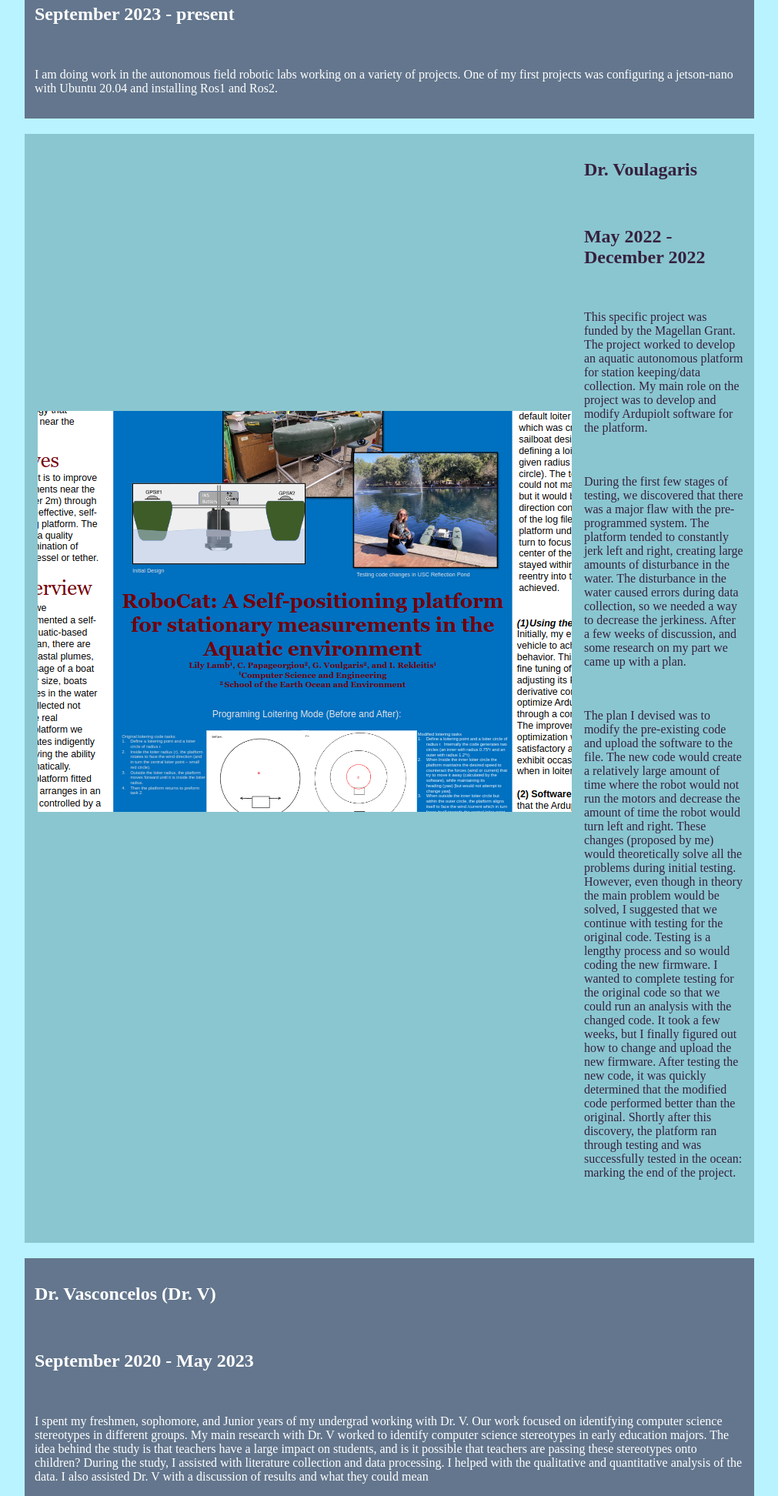
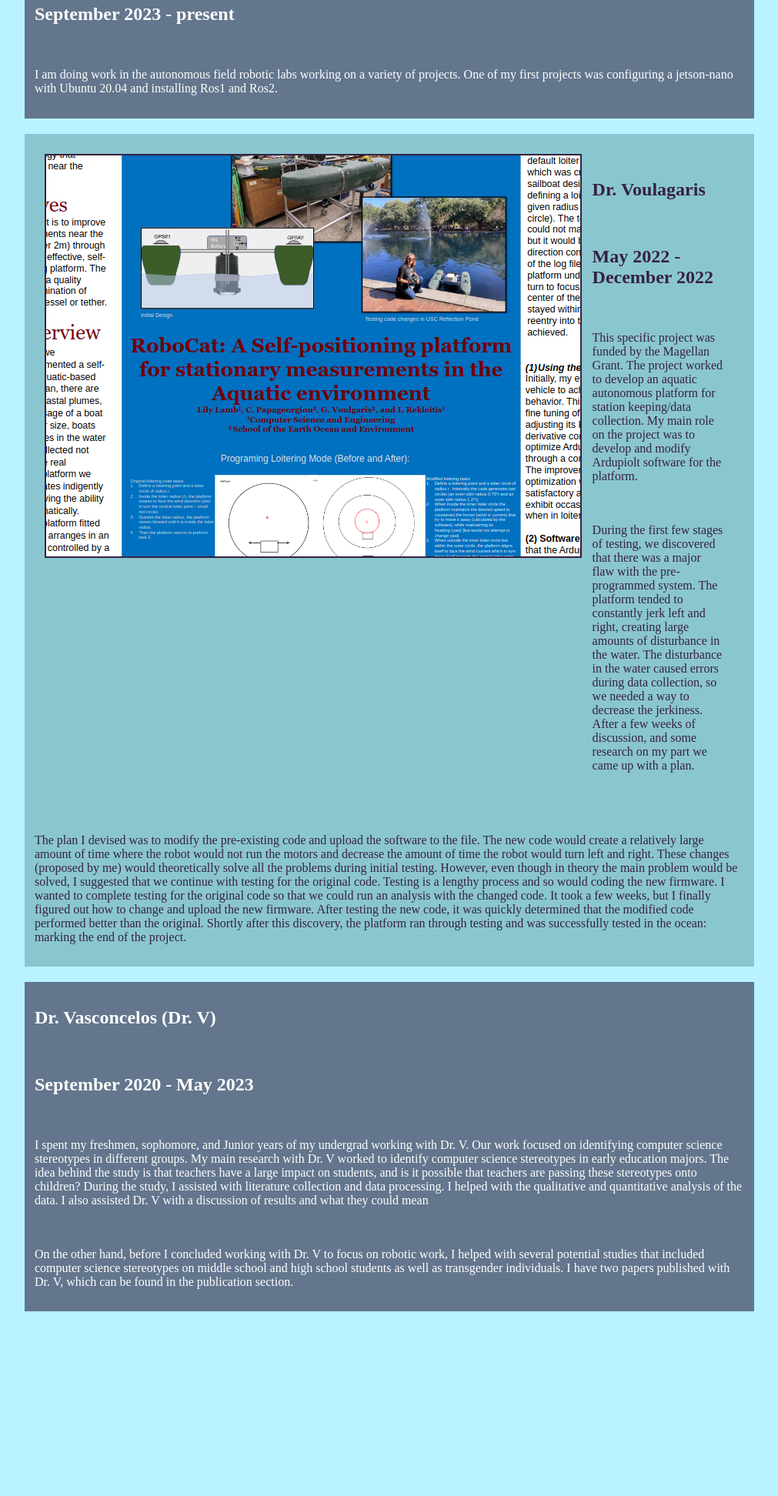
Before and after one commit to Mysterium-sch/Lily_Lamb, a PHP site: page /research.html in a window 1280 px wide; the page is wider, and only the part inside the window is pictured. Shown: the part 475-2419 px from the top of that part at 77% size, without its empty margins (166-1177 px from the left). After the commit the page ends 2179 px from the top of that part, so only its background shows below. Run offline with PHP 8.4, Linux system fonts and the light colour scheme.

Commit message:
make research look better

```diff
--- a/css/research.css
+++ b/css/research.css
@@ -14,6 +14,14 @@
     flex-direction: column;
     row-gap: 20px;
 
+}
+
+.cols {
+    padding:10pt;
+    text-wrap: wrap;
+    display: inline-flex;
+    flex-direction: row;
+    row-gap: 20px;
 }
 
 .sec2 {
--- a/research.html
+++ b/research.html
@@ -35,18 +35,23 @@
 
 
             <div class="sec2">
+                <div class="rows2">
+                <div class="cols">
                 <a href="./image/presentation.pdf">
-                <img style="position: relative; top:25%; left:2.5%;" src="./image/project.png">
+                <img style="border: 2pt solid #36213e; " src="./image/project.png">
                 </a>
                 <div class="rows2">
                         <h2>Dr. Voulagaris</h2>
                         <h2>May 2022 - December 2022</h2>
                         <p>This specific project was funded by the Magellan Grant. The project worked to develop an aquatic autonomous platform for station keeping/data collection. My main role on the project was to develop and modify Ardupiolt software for the platform.</p>
                         <p>During the first few stages of testing, we discovered that there was a major flaw with the pre-programmed system. The platform tended to constantly jerk left and right, creating large amounts of disturbance in the water. The disturbance in the water caused errors during data collection, so we needed a way to decrease the jerkiness. After a few weeks of discussion, and some research on my part we came up with a plan.</p>
-                        <p>The plan I devised was to modify the pre-existing code and upload the software to the file. The new code would create a relatively large amount of time where the robot would not run the motors and decrease the amount of time the robot would turn left and right. These changes (proposed by me) would theoretically solve all the problems during initial testing. However, even though in theory the main problem would be solved, I suggested that we continue with testing for the original code. Testing is a lengthy process and so would coding the new firmware. I wanted to complete testing for the original code so that we could run an analysis with the changed code. It took a few weeks, but I finally figured out how to change and upload the new firmware. After testing the new code, it was quickly determined that the modified code performed better than the original. Shortly after this discovery, the platform ran through testing and was successfully tested in the ocean: marking the end of the project.</p>
-                        <p></p>
-                    </div>
+                          </div>
+                </div>
+                <p>The plan I devised was to modify the pre-existing code and upload the software to the file. The new code would create a relatively large amount of time where the robot would not run the motors and decrease the amount of time the robot would turn left and right. These changes (proposed by me) would theoretically solve all the problems during initial testing. However, even though in theory the main problem would be solved, I suggested that we continue with testing for the original code. Testing is a lengthy process and so would coding the new firmware. I wanted to complete testing for the original code so that we could run an analysis with the changed code. It took a few weeks, but I finally figured out how to change and upload the new firmware. After testing the new code, it was quickly determined that the modified code performed better than the original. Shortly after this discovery, the platform ran through testing and was successfully tested in the ocean: marking the end of the project.</p>
+
+                </div>
             </div>
+
 
             <div class="sec">
                 <a href="./pubs.html">
```
